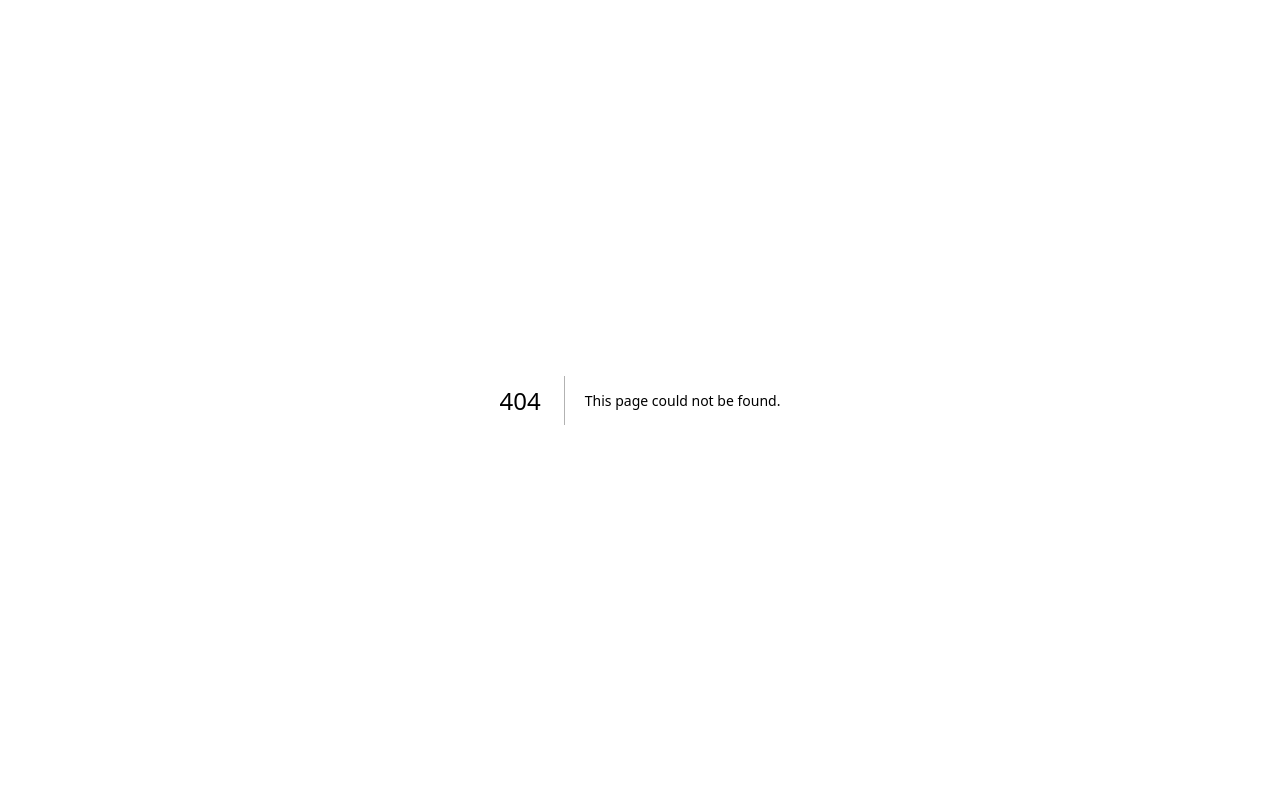
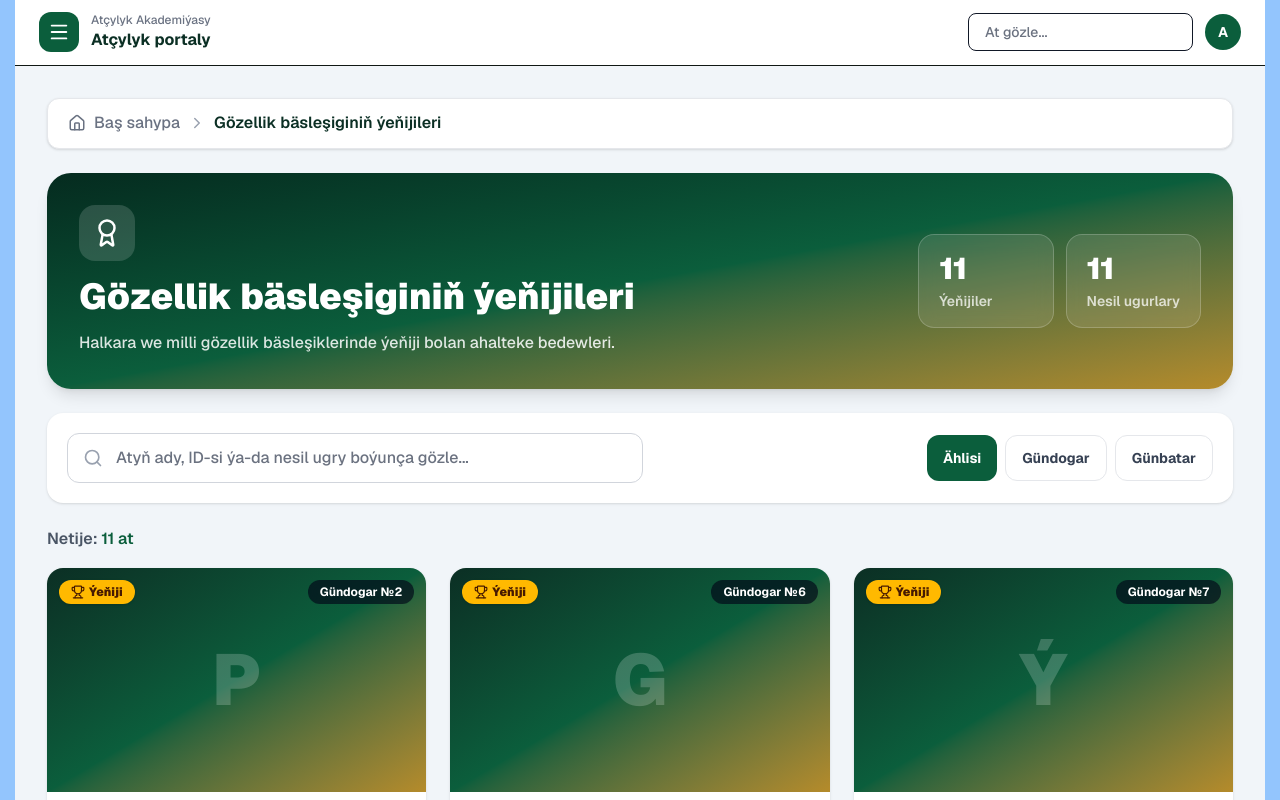
Before and after one commit to Stoun05/horse-portal-v2, a Next.js app: page /yenijiler in a window 1280 px wide. Before the commit this address had no page. Shown: the top 800 px of the page. Built offline with nearby package versions, Linux system fonts and the light colour scheme.

Commit message:
feat: add beauty contest winners page

```diff
--- /dev/null
+++ b/app/yenijiler/page.tsx
@@ -0,0 +1,5 @@
+import HorseCollectionPage from "../../components/HorseCollectionPage";
+
+export default function WinnersPage() {
+  return <HorseCollectionPage mode="winners" />;
+}
```
